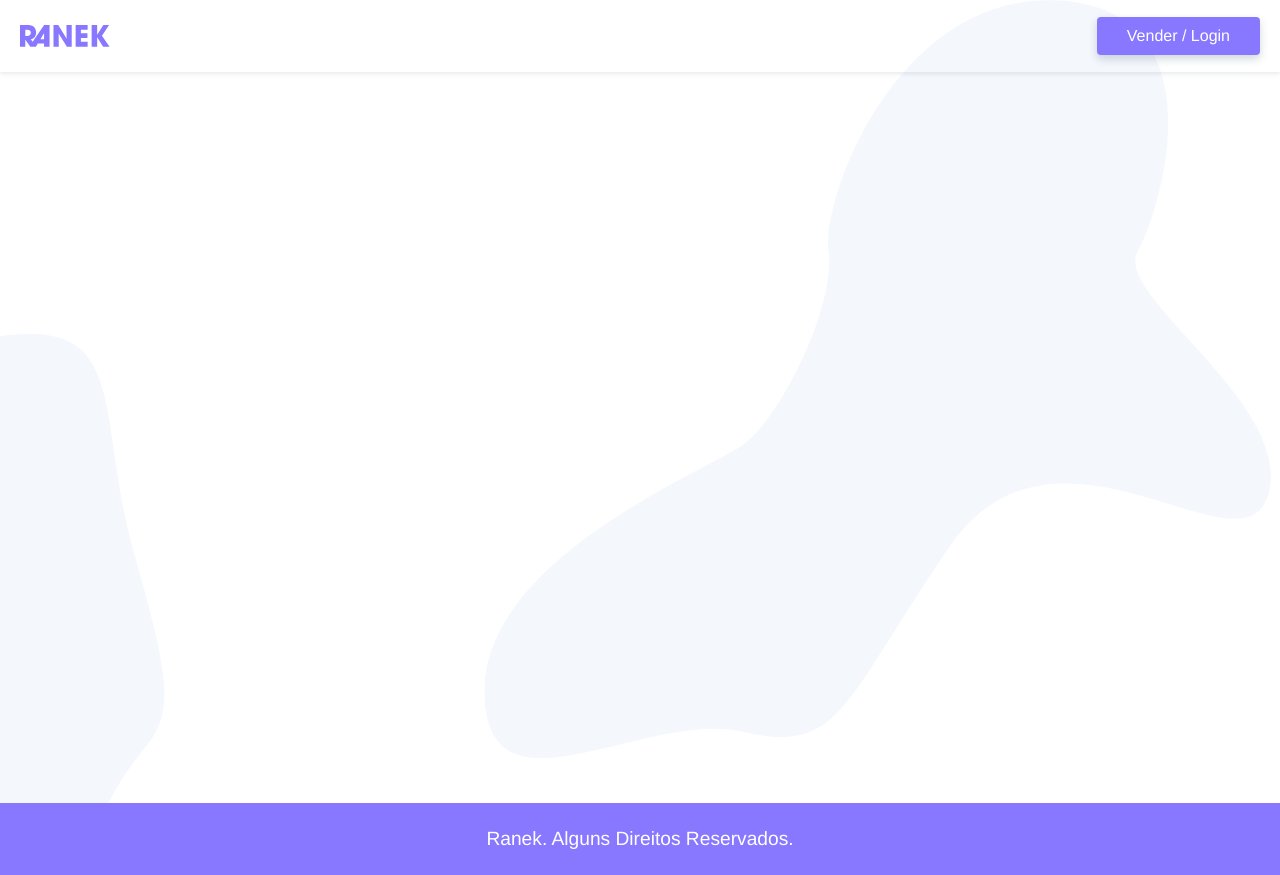
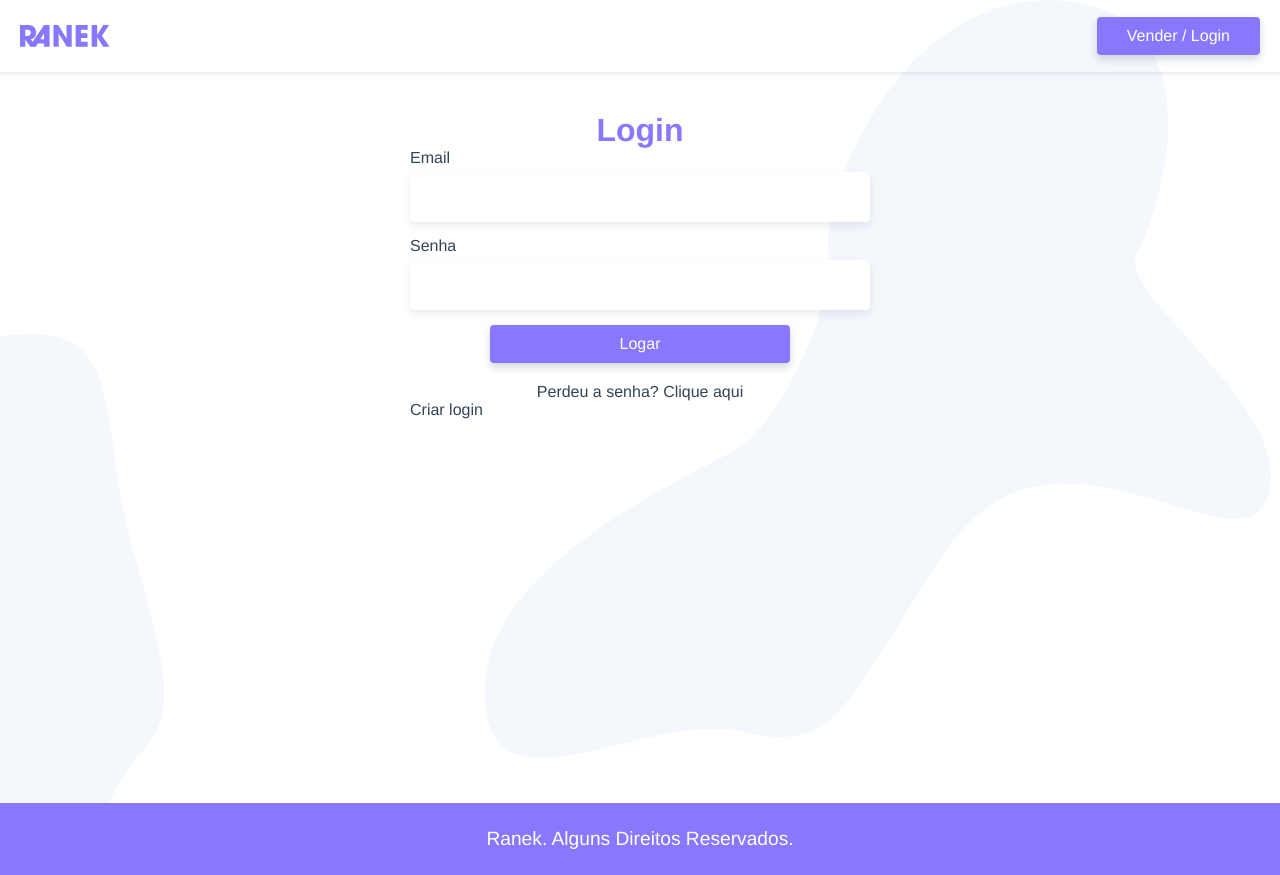
Before and after one commit to thicsilva/ranek, a Vue app: page /login in a window 1280 px wide. Built offline with nearby package versions, Linux system fonts and the light colour scheme.

Commit message:
Criação do login do usuário

```diff
--- a/api/ranek.json
+++ b/api/ranek.json
@@ -3,7 +3,7 @@
         {
             "id": "eu@email.com.br",
             "email": "eu@email.com.br",
-            "nome": "Thiago",
+            "nome": "Thiago da Costa Silva",
             "senha": "123456",
             "rua": "Rua dos Programadores",
             "cep": "17051-152",
--- a/src/App.vue
+++ b/src/App.vue
@@ -1,9 +1,12 @@
 <template>
   <div id="app">
     <TheHeader />
+
     <main>
+      <transition mode="out-in">
 
-      <router-view />
+        <router-view />
+      </transition>
     </main>
     <TheFooter />
   </div>
@@ -84,6 +87,10 @@ main {
   flex: 1;
 }
 
+label {
+  margin-bottom: 5px;
+}
+
 input,
 textarea {
   border-radius: 4px;
--- /dev/null
+++ b/src/components/LoginCriar.vue
@@ -0,0 +1,12 @@
+<template>
+  <p>Criar login</p>
+</template>
+
+<script>
+export default {
+  name: "LoginCriar"
+}
+</script>
+
+<style>
+</style>
--- a/src/components/TheHeader.vue
+++ b/src/components/TheHeader.vue
@@ -11,6 +11,14 @@
         >
       </router-link>
       <router-link
+        v-if="$store.state.login"
+        to="/usuario"
+        class="btn"
+      >
+        {{nome}}
+      </router-link>
+      <router-link
+        v-else
         to="/login"
         class="btn"
       >Vender / Login</router-link>
@@ -20,7 +28,12 @@
 
 <script>
 export default {
-  name: "TheHeader"
+  name: "TheHeader",
+  computed: {
+    nome () {
+      return this.$store.state.usuario.nome.replace(/ .*/, '');
+    }
+  },
 }
 </script>
 
--- a/src/router.js
+++ b/src/router.js
@@ -1,7 +1,9 @@
-import Vue from 'vue'
-import Router from 'vue-router'
-import Home from '@/views/Home.vue'
-import Produto from '@/views/Produto.vue'
+import Vue from 'vue';
+import Router from 'vue-router';
+import Home from '@/views/Home.vue';
+import Produto from '@/views/Produto.vue';
+import Login from '@/views/Login.vue';
+import Usuario from '@/views/usuario/Usuario.vue';
 
 Vue.use(Router)
 
@@ -19,7 +21,17 @@ export default new Router({
       name: 'produto',
       component: Produto,
       props: true,
-    }
+    },
+    {
+      path: '/login',
+      name: 'login',
+      component: Login
+    },
+    {
+      path: '/usuario',
+      name: 'usuario',
+      component: Usuario
+    },
 
   ],
   scrollBehavior () {
--- a/src/store.js
+++ b/src/store.js
@@ -1,16 +1,38 @@
 import Vue from 'vue'
 import Vuex from 'vuex'
+import {api} from '@/services.js'
 
 Vue.use(Vuex)
 
 export default new Vuex.Store({
   state: {
-
+    login: false,
+    usuario: {
+      id: "",
+      nome: "",
+      email: "",
+      senha: "",
+      rua: "",
+      numero: "",
+      bairro: "",
+      cidade: "",
+      estado: ""
+    }
   },
   mutations: {
-
+    UPDATE_LOGIN(state, payload){
+      state.login = payload;
+    },
+    UPDATE_USUARIO(state, payload){
+      state.usuario = payload;
+    }
   },
   actions: {
-
+    getUsuario(context, payload){
+      api.get(`/usuario/${payload}`).then(response => {
+        context.commit("UPDATE_USUARIO", response.data)
+        context.commit("UPDATE_LOGIN", true)
+      })
+    }
   }
 })
--- /dev/null
+++ b/src/views/Login.vue
@@ -0,0 +1,90 @@
+<template>
+  <section class="login">
+    <h1>Login</h1>
+    <form autocomplete="off">
+      <label for="email">Email</label>
+      <input
+        type="email"
+        name="email"
+        id="email"
+        v-model="login.email"
+      >
+      <label for="senha">Senha</label>
+      <input
+        type="password"
+        name="senha"
+        id="senha"
+        v-model="login.senha"
+      >
+      <button
+        class="btn"
+        @click.prevent="logar"
+      >Logar</button>
+    </form>
+    <p class="perdeu">
+      <a
+        href="/"
+        target="_blank"
+      >Perdeu a senha? Clique aqui</a>
+    </p>
+    <LoginCriar />
+  </section>
+</template>
+
+<script>
+import LoginCriar from "@/components/LoginCriar.vue";
+export default {
+  name: "Login",
+  data () {
+    return {
+      login: {
+        email: "",
+        senha: "",
+      }
+    }
+  },
+  components: {
+    LoginCriar
+  },
+  methods: {
+    logar () {
+      this.$store.dispatch("getUsuario", this.login.email);
+      this.$router.push({ name: "usuario" });
+    }
+  },
+}
+</script>
+
+<style scoped>
+.login {
+  max-width: 500px;
+  margin: 0 auto;
+  padding: 0 20px;
+}
+
+form {
+  display: grid;
+}
+.btn {
+  width: 100%;
+  max-width: 300px;
+  margin: 0 auto;
+}
+
+.perdeu {
+  text-align: center;
+  margin: 20px auto 0 auto;
+}
+
+.perdeu a:hover {
+  color: #87f;
+  text-decoration: underline;
+}
+
+h1 {
+  text-align: center;
+  font-size: 2rem;
+  margin-top: 40px;
+  color: #87f;
+}
+</style>
--- /dev/null
+++ b/src/views/usuario/Usuario.vue
@@ -0,0 +1,12 @@
+<template>
+  <p>Usuário {{$store.state.usuario}}</p>
+</template>
+
+<script>
+export default {
+  name: "Usuario"
+}
+</script>
+
+<style>
+</style>
```
